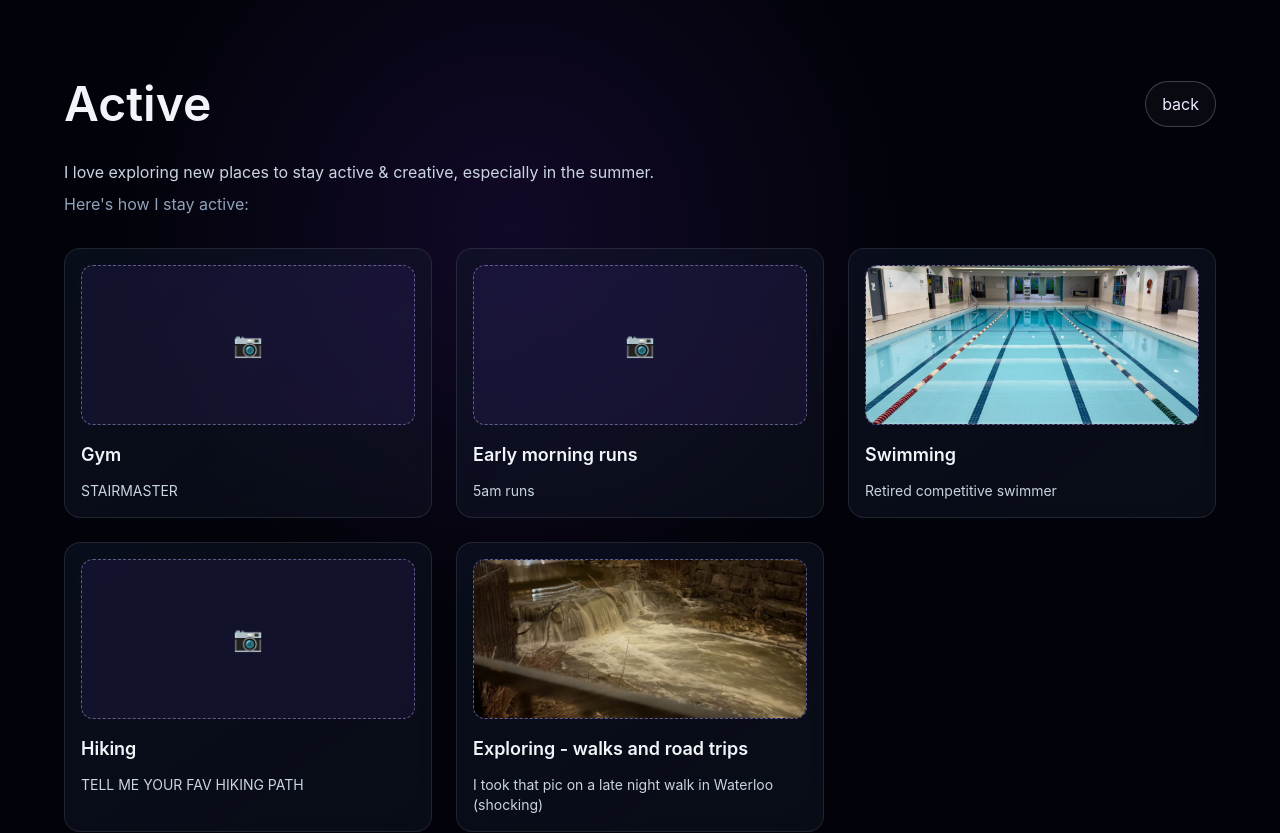
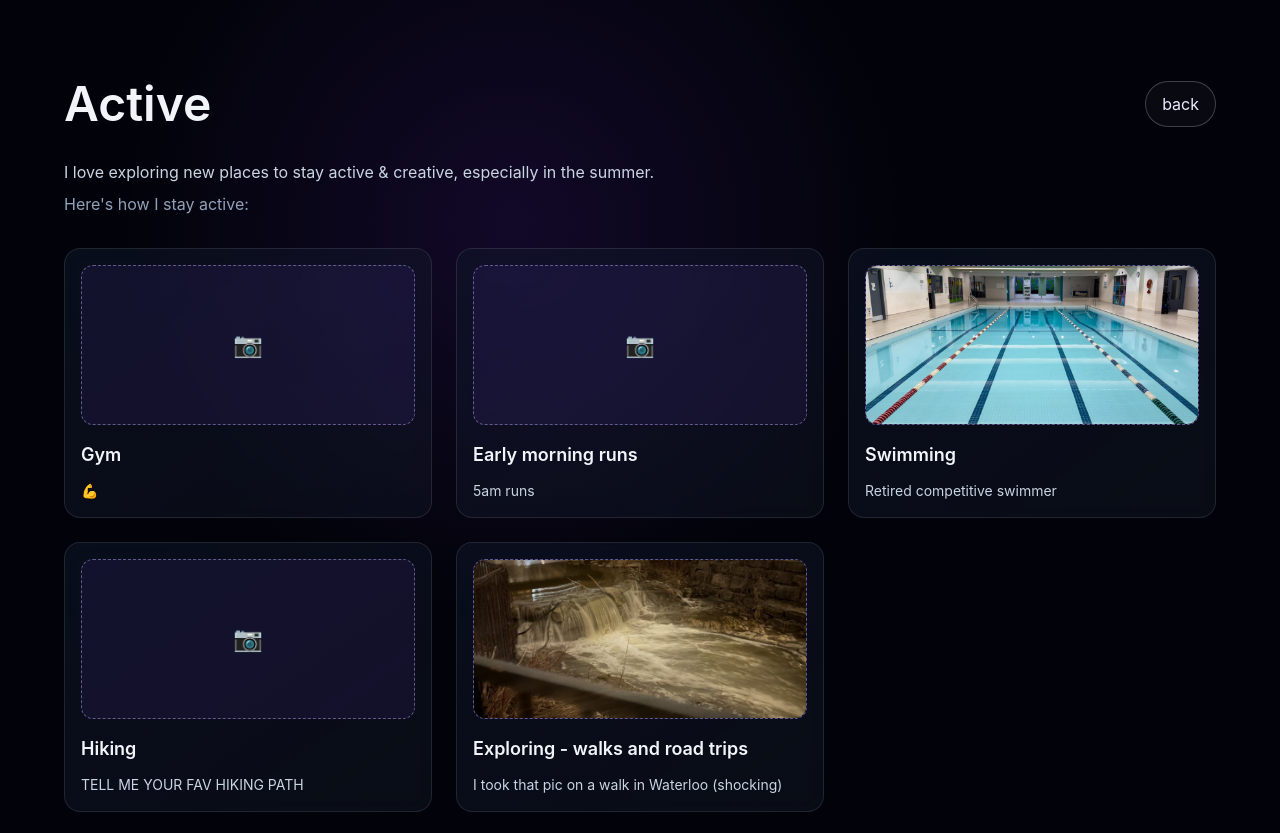
Before and after one commit to Chahanareddy/Chahana-personal-website, a Next.js app: page /personal/active in a window 1280 px wide. Shown: the top 833 px of the page. Built offline with nearby package versions, Linux system fonts and the light colour scheme.

Commit message:
update desc

```diff
--- a/app/personal/active/page.tsx
+++ b/app/personal/active/page.tsx
@@ -9,7 +9,7 @@ const activeSections: {
 }[] = [
   {
     title: "Gym",
-    lines: ["STAIRMASTER"],
+    lines: ["💪"],
   },
   {
     title: "Early morning runs",
@@ -27,7 +27,7 @@ const activeSections: {
   },
   {
     title: "Exploring - walks and road trips",
-    lines: ["I took that pic on a late night walk in Waterloo (shocking)"],
+    lines: ["I took that pic on a walk in Waterloo (shocking)"],
     imageSrc: "/images/active-exploring.png",
     imageAlt: "Waterfront view during a road trip",
   },
```
